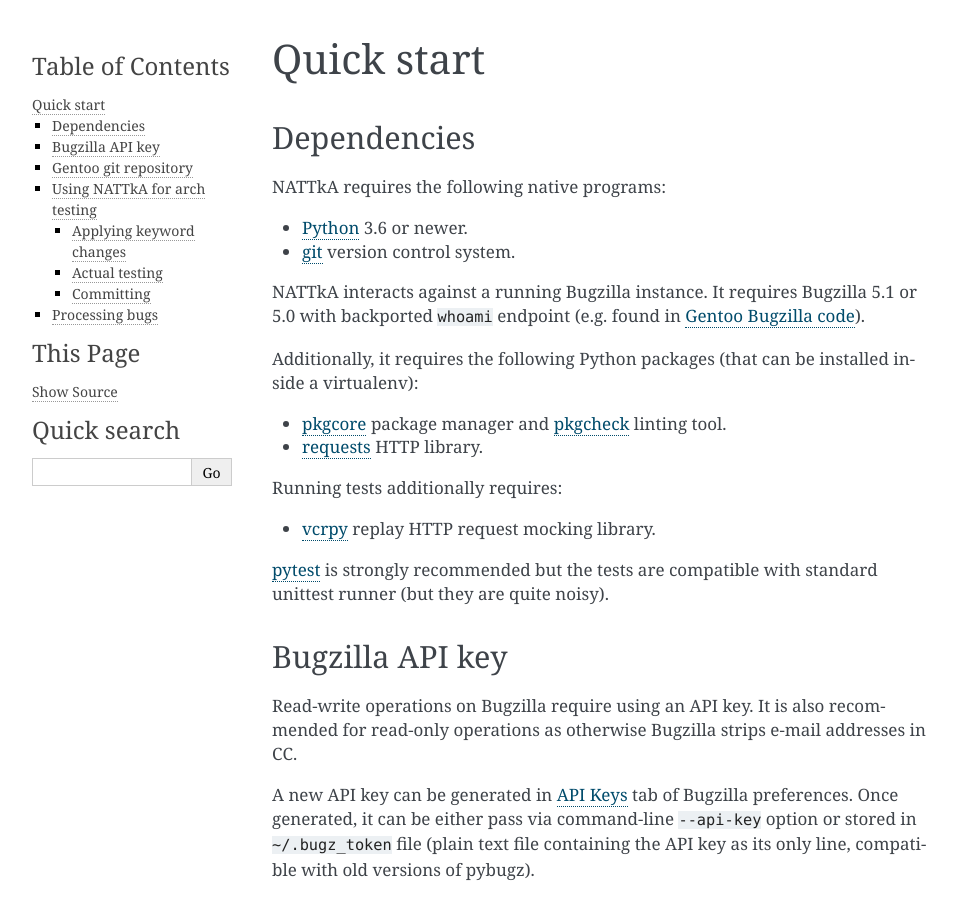
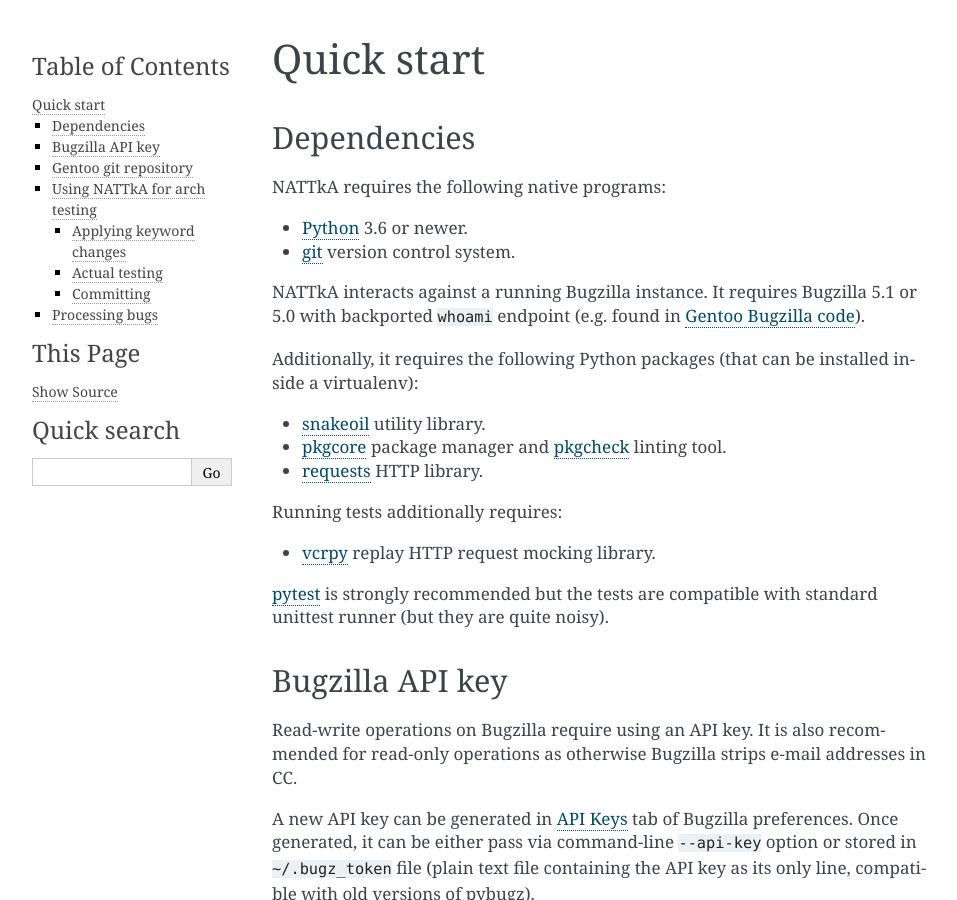
Before and after one commit to projg2/nattka, a Sphinx documentation site: the page built from doc/quickstart.rst, in a window 1280 px wide and 900 px high. Shown: the whole window, without its empty margins (148-1105 px from the left). Built offline with Sphinx 7.4.7, drawn with Linux system fonts in a browser that asks for light colours.

Commit message:
List snakeoil as explicit dependency
Signed-off-by: Michał Górny <mgorny@gentoo.org>

```diff
--- a/doc/quickstart.rst
+++ b/doc/quickstart.rst
@@ -16,6 +16,7 @@
 Additionally, it requires the following Python packages (that can
 be installed inside a virtualenv):
 
+- snakeoil_ utility library.
 - pkgcore_ package manager and pkgcheck_ linting tool.
 - requests_ HTTP library.
 
@@ -29,6 +30,7 @@
 .. _Python: https://www.python.org/
 .. _git: https://git-scm.com/
 .. _Gentoo Bugzilla code: https://gitweb.gentoo.org/fork/bugzilla.git
+.. _snakeoil: https://github.com/pkgcore/snakeoil/
 .. _pkgcore: https://github.com/pkgcore/pkgcore/
 .. _pkgcheck: https://github.com/pkgcore/pkgcheck/
 .. _requests: http://python-requests.org/
```
Also changed, not shown: 1 other file.
